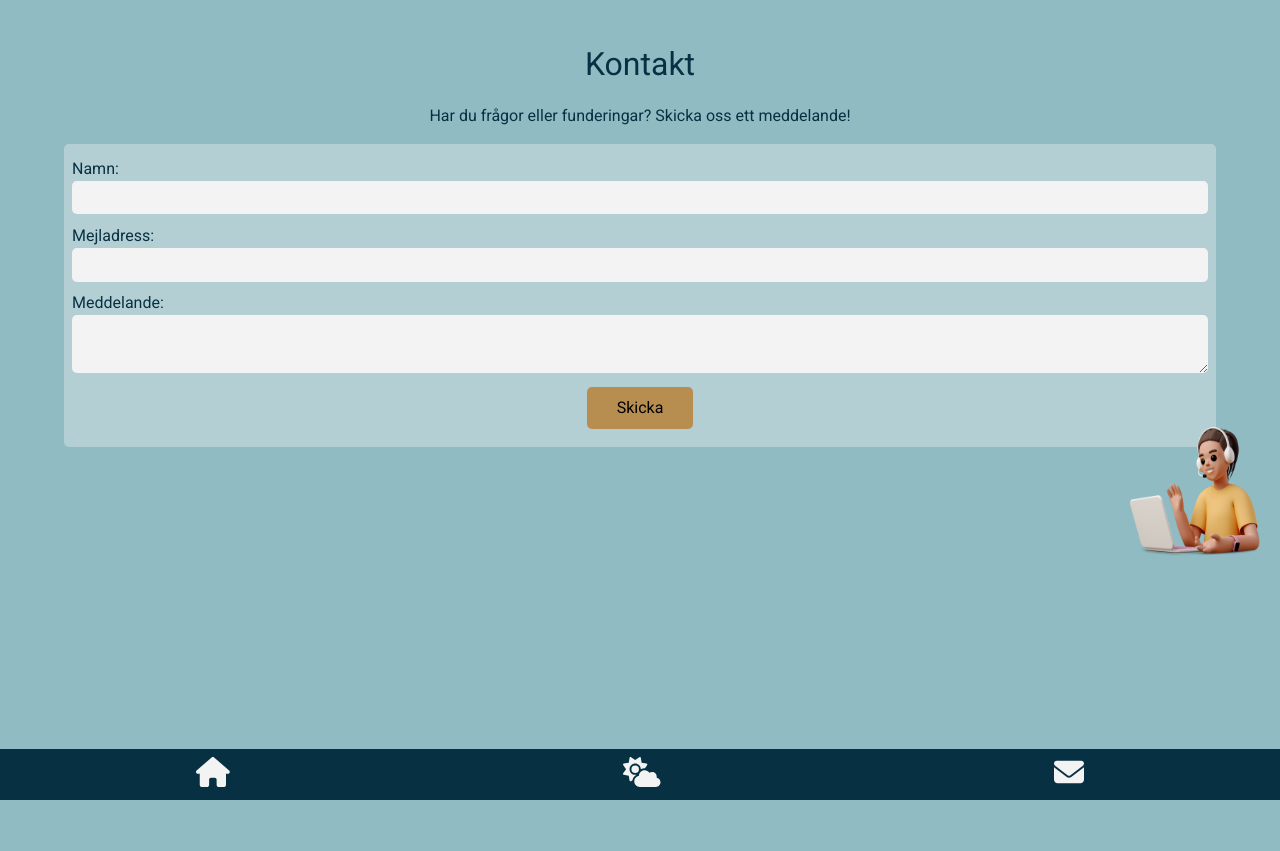
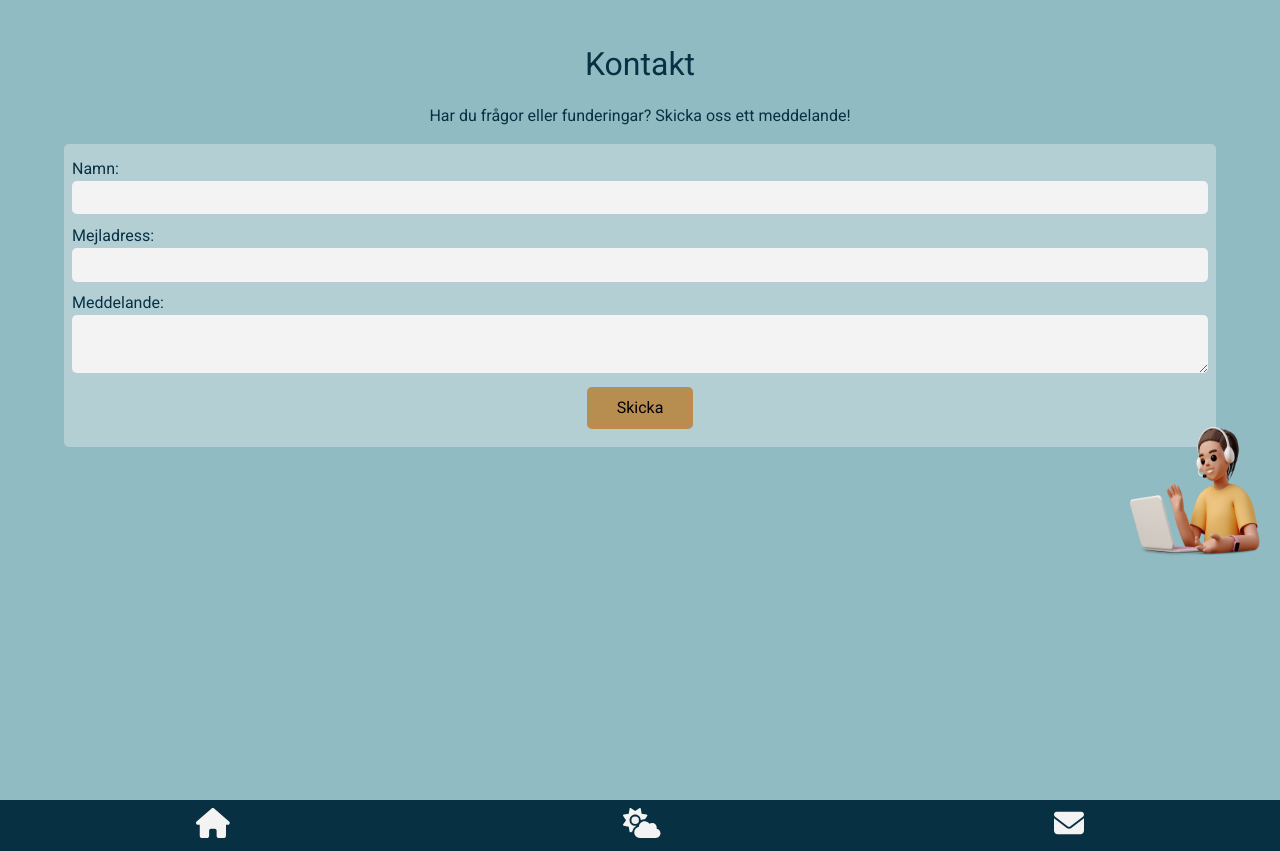
Before and after one commit to tittieth/Final_Project, a React (Vite) app: page /contact in a window 1280 px wide. Before the commit the page ends 800 px from the top, so only its background shows below. Built offline with nearby package versions, Linux system fonts and the light colour scheme; a web font is replaced by a local one.

Commit message:
Refactor: moved navigation component into layout

```diff
--- a/src/components/Contact.tsx
+++ b/src/components/Contact.tsx
@@ -4,7 +4,6 @@ import submitForm from '../services/ContactFormService';
 import { useFormik } from 'formik';
 import { validationSchema } from '../models/ValidationSchema';
 import { FormikHelpers } from 'formik';
-import Navigation from './Navigation';
 
 export type FormValues = {
   name: string;
@@ -97,7 +96,6 @@ const Contact = () => {
         </div>
         {confirmation && <ConfirmationModal setConfirmation={setConfirmation}></ConfirmationModal>}
       </div>
-      <Navigation></Navigation>
     </>
   );
 };
--- a/src/components/GoodJob.tsx
+++ b/src/components/GoodJob.tsx
@@ -1,5 +1,3 @@
-import Navigation from './Navigation';
-
 const GoodJob = () => {
   const name = JSON.parse(localStorage.getItem('name') || '');
 
@@ -37,7 +35,6 @@ const GoodJob = () => {
         </div>
         <p>Nu är du redo att gå ut! Ha så kul!</p>
       </div>
-      <Navigation></Navigation>
     </>
   );
 };
--- a/src/components/Layout.tsx
+++ b/src/components/Layout.tsx
@@ -1,11 +1,15 @@
-import { Outlet } from 'react-router-dom';
+import { Outlet, useLocation } from 'react-router-dom';
+import Navigation from './Navigation';
 
 const Layout = () => {
+  const location = useLocation();
+  const isHomePage = location.pathname === '/';
   return (
     <>
       <main>
         <Outlet></Outlet>
       </main>
+      {isHomePage ? null : <Navigation />}
     </>
   );
 };
--- a/src/components/Weather.tsx
+++ b/src/components/Weather.tsx
@@ -6,7 +6,6 @@ import IClothingItem from '../models/IClothing';
 import clothesData from '../data/Clothes';
 import ClothingDisplay from './ClothingDisplay';
 import { useNavigate } from 'react-router-dom';
-import Navigation from './Navigation';
 import LoadingSpinner from './LoadingSpinner';
 
 const Weather = () => {
@@ -101,7 +100,6 @@ const Weather = () => {
             ))}
           </div>
         </div>
-        <Navigation></Navigation>
       </>
     );
 };
```
